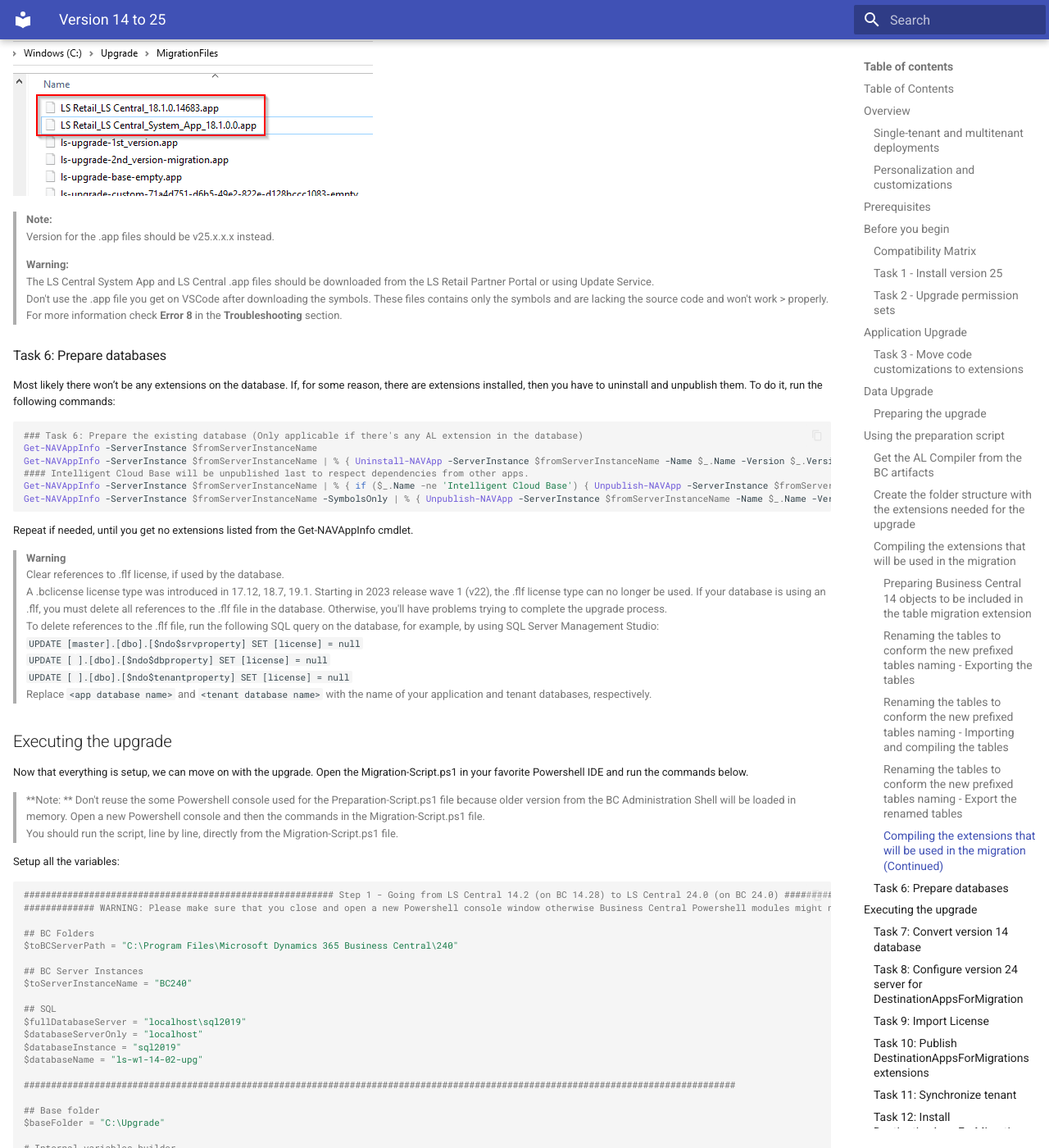
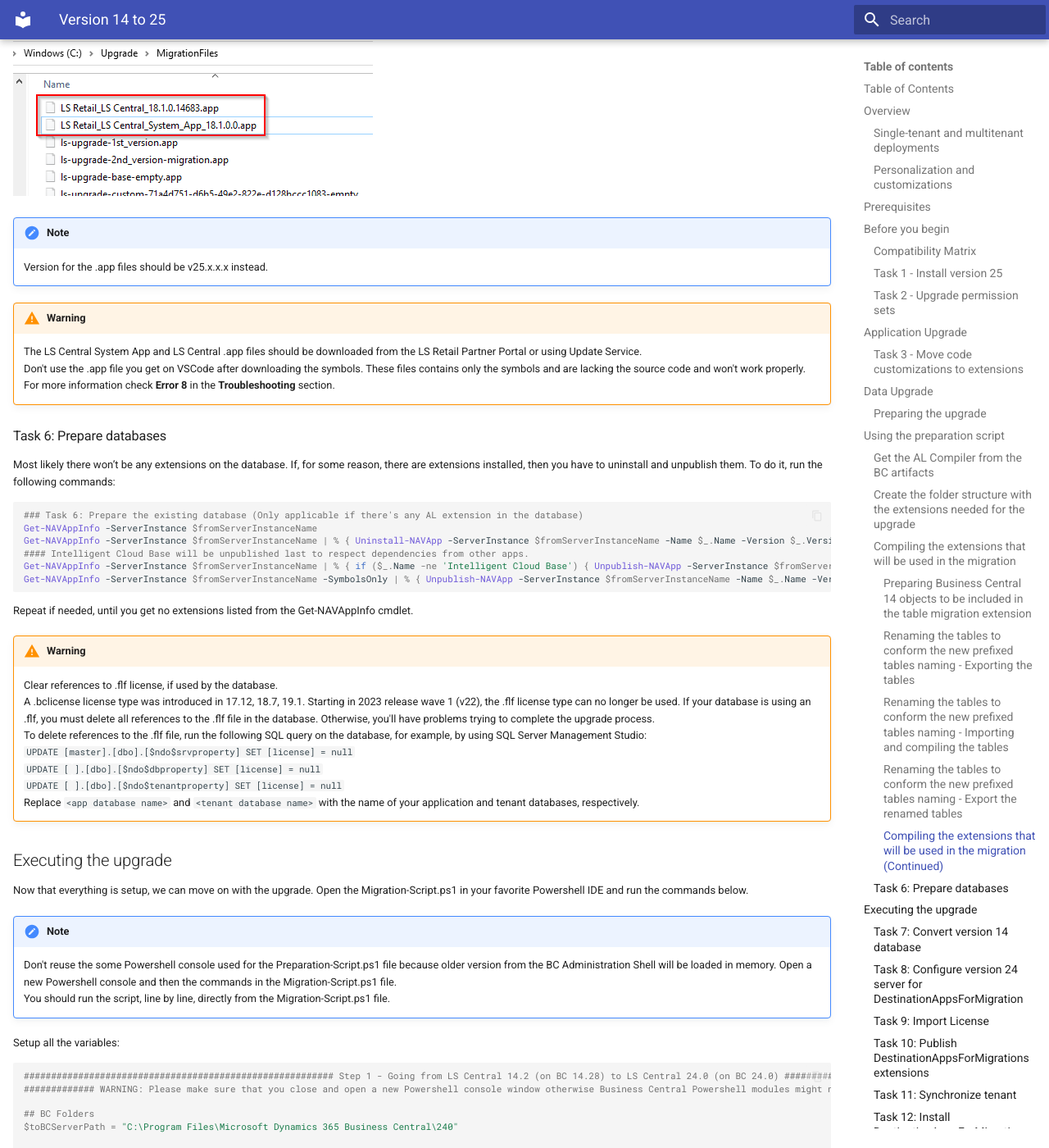
Before and after one commit to ricardomoinhos/ls-central-data-migration-docs, an MkDocs documentation site: the page built from docs/upgrade-paths/v14-to-v25.md, in a window 1280 px wide and 1400 px high, scrolled down 14248 px. Shown: the whole window at 82% size. Built offline with MkDocs 1.6.1 and Material for MkDocs 9.7.7, drawn with Linux system fonts in a browser that asks for light colours.

```diff
--- a/docs/upgrade-paths/v14-to-v25.md
+++ b/docs/upgrade-paths/v14-to-v25.md
@@ -568,13 +568,12 @@ Finally, copy the **LS Central** app files to the **MigrationFiles**:
 
 ![image_17.png](../assets/images/image_17.png)
 
-> **Note:**
-> Version for the .app files should be v25.x.x.x instead.
->
-> **Warning:**
-> The LS Central System App and LS Central .app files should be downloaded from the LS Retail Partner Portal or using Update Service.
-> Don't use the .app file you get on VSCode after downloading the symbols. These files contains only the symbols and are lacking the source code and won't work > properly.
-For more information check **Error 8** in the **Troubleshooting** section.
+!!! note
+    Version for the .app files should be v25.x.x.x instead.
+
+!!! warning
+    The LS Central System App and LS Central .app files should be downloaded from the LS Retail Partner Portal or using Update Service.
+    Don't use the .app file you get on VSCode after downloading the symbols. These files contains only the symbols and are lacking the source code and won't work properly. For more information check **Error 8** in the **Troubleshooting** section.
 
 
 ### Task 6: Prepare databases
@@ -593,14 +592,14 @@ Get-NAVAppInfo -ServerInstance $fromServerInstanceName -SymbolsOnly | % { Unpubl
 
 Repeat if needed, until you get no extensions listed from the Get-NAVAppInfo cmdlet.
 
-> **Warning**
-> Clear references to .flf license, if used by the database.
-> A .bclicense license type was introduced in 17.12, 18.7, 19.1. Starting in 2023 release wave 1 (v22), the .flf license type can no longer be used. If your database is using an .flf, you must delete all references to the .flf file in the database. Otherwise, you'll have problems trying to complete the upgrade process.
-> To delete references to the .flf file, run the following SQL query on the database, for example, by using SQL Server Management Studio:
-> `UPDATE [master].[dbo].[$ndo$srvproperty] SET [license] = null`
-> `UPDATE [`<app database name>`].[dbo].[$ndo$dbproperty] SET [license] = null`
-> `UPDATE [`<tenant database name>`].[dbo].[$ndo$tenantproperty] SET [license] = null`
-> Replace `<app database name>` and `<tenant database name>` with the name of your application and tenant databases, respectively.
+!!! warning
+    Clear references to .flf license, if used by the database.
+    A .bclicense license type was introduced in 17.12, 18.7, 19.1. Starting in 2023 release wave 1 (v22), the .flf license type can no longer be used. If your database is using an .flf, you must delete all references to the .flf file in the database. Otherwise, you'll have problems trying to complete the upgrade process.
+    To delete references to the .flf file, run the following SQL query on the database, for example, by using SQL Server Management Studio:
+    `UPDATE [master].[dbo].[$ndo$srvproperty] SET [license] = null`
+    `UPDATE [`<app database name>`].[dbo].[$ndo$dbproperty] SET [license] = null`
+    `UPDATE [`<tenant database name>`].[dbo].[$ndo$tenantproperty] SET [license] = null`
+    Replace `<app database name>` and `<tenant database name>` with the name of your application and tenant databases, respectively.
 
 
 ## Executing the upgrade
@@ -608,9 +607,9 @@ Repeat if needed, until you get no extensions listed from the Get-NAVAppInfo cmd
 Now that everything is setup, we can move on with the upgrade.
 Open the Migration-Script.ps1 in your favorite Powershell IDE and run the commands below.
 
-> **Note:  **
-> Don't reuse the some Powershell console used for the Preparation-Script.ps1 file because older version from the BC Administration Shell will be loaded in memory. Open a new Powershell console and then the commands in the Migration-Script.ps1 file.
-> You should run the script, line by line, directly from the Migration-Script.ps1 file.
+!!! note
+    Don't reuse the some Powershell console used for the Preparation-Script.ps1 file because older version from the BC Administration Shell will be loaded in memory. Open a new Powershell console and then the commands in the Migration-Script.ps1 file.
+    You should run the script, line by line, directly from the Migration-Script.ps1 file.
 
 Setup all the variables:
 
```
